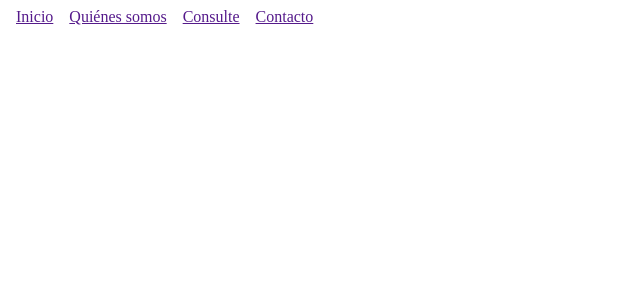
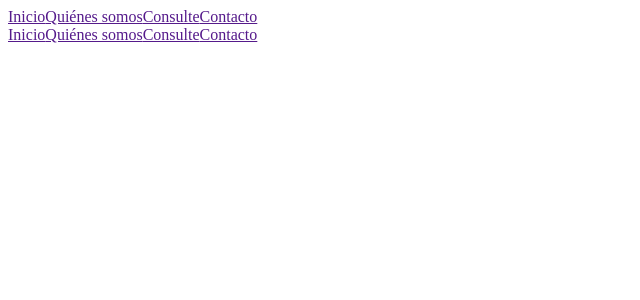
Before and after one commit to wainola/simpleton, a Next.js app in the folder client/: page /components/NavBar in a window 1280 px wide. Shown: the top 300 px of the page, without its empty margins (0-640 px from the left). Built offline with nearby package versions, Linux system fonts and the light colour scheme.

Commit message:
WIP: base layout

```diff
--- a/client/package.json
+++ b/client/package.json
@@ -12,9 +12,11 @@
   "license": "MIT",
   "dependencies": {
     "@zeit/next-sass": "^1.0.1",
+    "bootstrap": "^4.3.1",
     "next": "^8.0.3",
     "node-sass": "^4.11.0",
     "react": "^16.8.3",
+    "react-bootstrap": "^1.0.0-beta.6",
     "react-dom": "^16.8.3"
   }
 }
--- a/client/pages/Head.jsx
+++ b/client/pages/Head.jsx
@@ -9,6 +9,12 @@ export default () => (
         name="viewport"
         content="width=device-width,initial-scale=1,maximum-scale=1,user-scalable=no"
       />
+      <link
+        rel="stylesheet"
+        href="https://stackpath.bootstrapcdn.com/bootstrap/4.3.1/css/bootstrap.min.css"
+        integrity="sha384-ggOyR0iXCbMQv3Xipma34MD+dH/1fQ784/j6cY/iJTQUOhcWr7x9JvoRxT2MZw1T"
+        crossOrigin="anonymous"
+      />
     </Head>
   </React.Fragment>
 );
--- a/client/pages/components/NavBar/index.jsx
+++ b/client/pages/components/NavBar/index.jsx
@@ -13,6 +13,16 @@ export default class NavBar extends Component {
         { text: 'Contacto' }
       ]
     };
+    this.handleResize = this.handleResize.bind(this);
+  }
+
+  componentDidMount() {
+    console.log('didMount', window);
+    window.addEventListener('resize', this.handleResize);
+  }
+
+  handleResize(evt) {
+    console.log('handleResize', evt);
   }
 
   handleToggle() {
--- a/client/pages/components/NavBar/styles.scss
+++ b/client/pages/components/NavBar/styles.scss
@@ -1,13 +1,17 @@
-nav.navbar {
-  display: flex;
+// nav.navbar {
+//   display: flex;
+//   border-bottom: 2px;
+//   box-shadow: 0 3px 6px rgba(255, 255, 255, 0.16), 0 3px 6px rgba(0, 0, 0, 0.23);
+//   height: 50px;
+//   width: 100%;
 
-  div.nav-wide {
-    .menu-item {
-      padding: 0.5rem 0.5rem;
-    }
-  }
+//   div.nav-wide {
+//     .menu-item {
+//       padding: 0.5rem 0.5rem;
+//     }
+//   }
 
-  div.nav-narrow {
-    display: none;
-  }
-}
+//   div.nav-narrow {
+//     display: none;
+//   }
+// }
--- a/client/pages/index.jsx
+++ b/client/pages/index.jsx
@@ -1,4 +1,4 @@
-import React, { Component } from 'react';
+import React from 'react';
 import Home from './Home';
 
 export default () => <Home />;
```
Also changed, not shown: client/pages/Home.jsx (+14 -3 lines), 1 other file (tests, documents, lock files or other folders).
